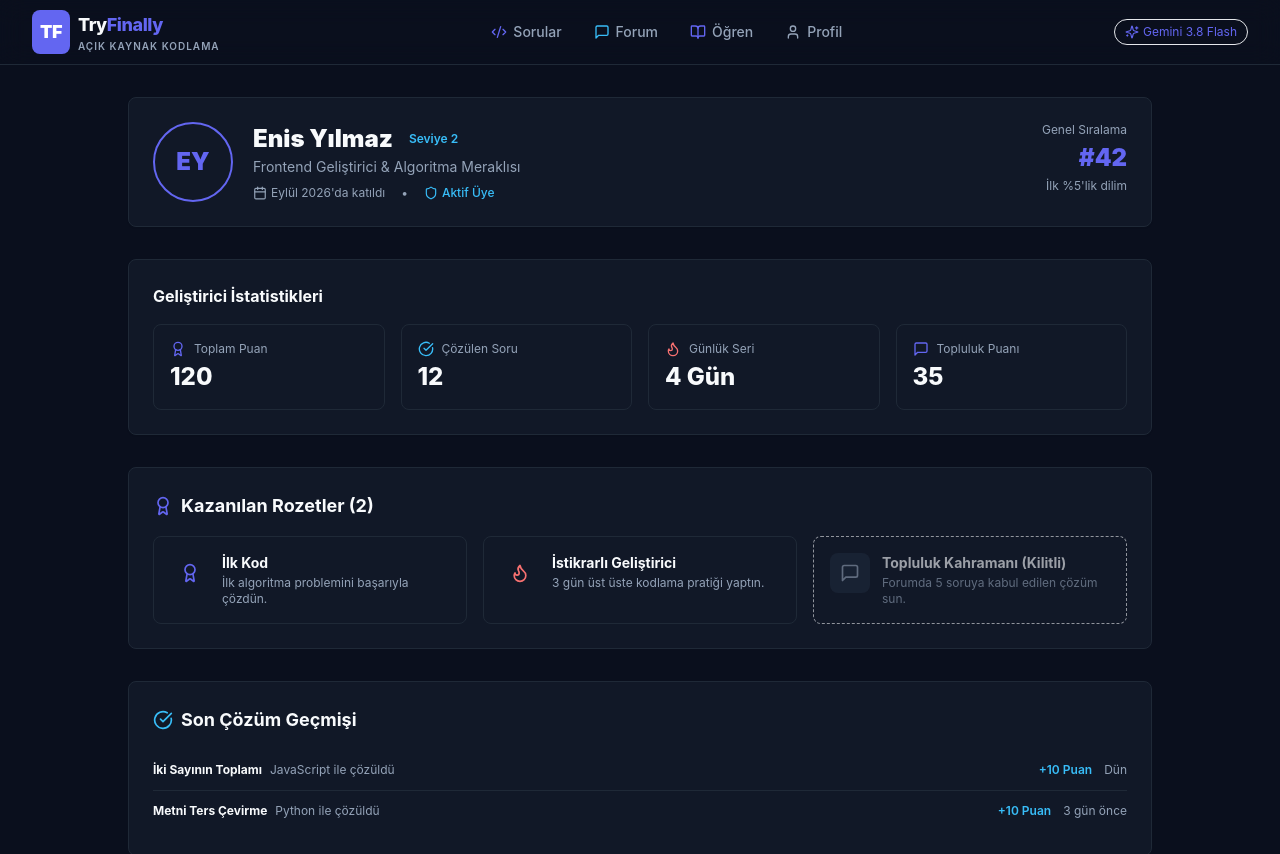
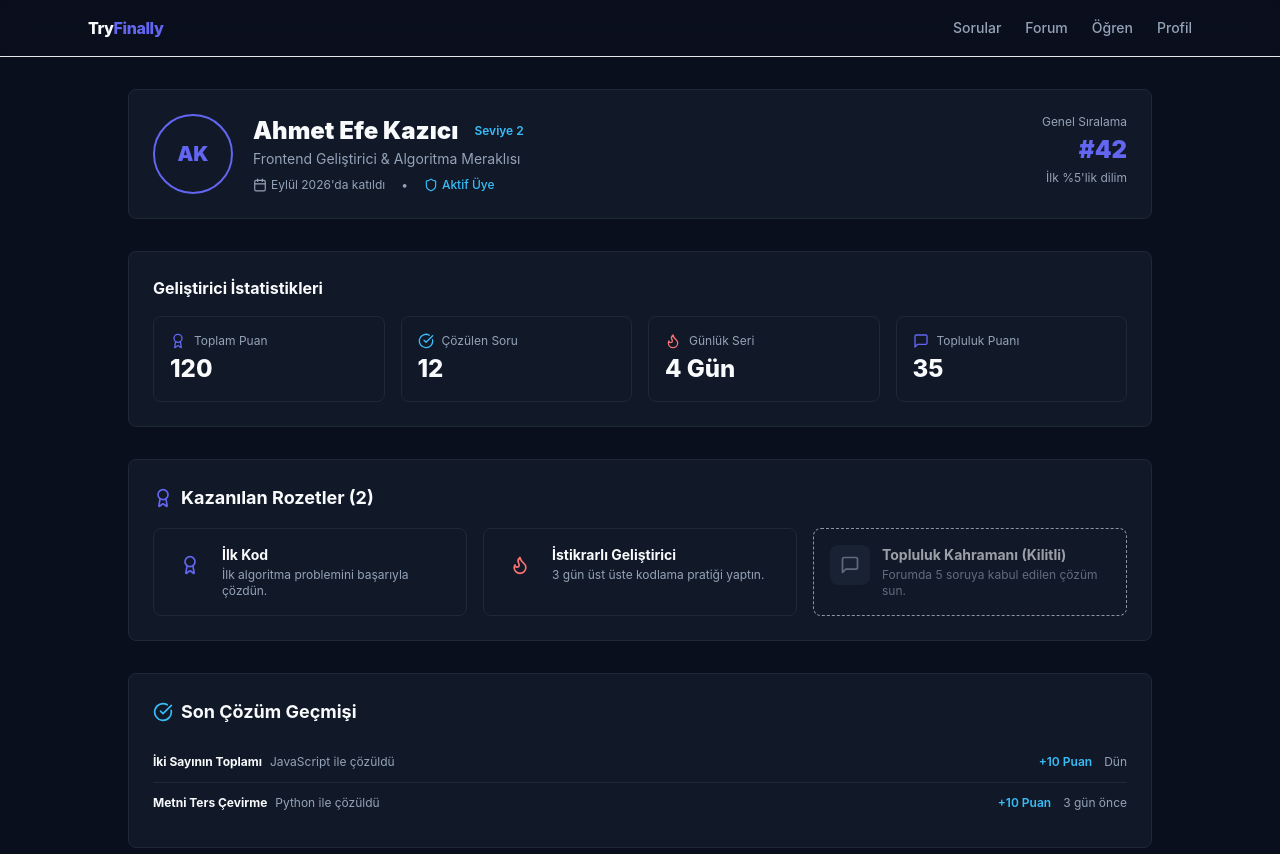
Before and after one commit to emrullah-enis-ctnky/TryFinallyProject, a Next.js app: page /profile in a window 1280 px wide. Shown: the top 854 px of the page. Built offline with nearby package versions, Linux system fonts and the light colour scheme.

Commit message:
style: simplify navigation, anonymize AI model name in UI, and update profile to Ahmet Efe Kazıcı

```diff
--- a/src/app/layout.tsx
+++ b/src/app/layout.tsx
@@ -1,11 +1,10 @@
 import type { Metadata } from "next";
 import "./globals.css";
 import Link from "next/link";
-import { Code2, MessageSquare, BookOpen, User, Sparkles } from "lucide-react";
 
 export const metadata: Metadata = {
   title: "TryFinally — Yeni Başlayanlar İçin Kodlama ve Topluluk Platformu",
-  description: "Tarayıcı tabanlı güvenli algoritma pratikleri, Google Gemini yapay zeka rehberliği ve açık kaynaklı topluluk forumu.",
+  description: "Tarayıcı tabanlı güvenli algoritma pratikleri, akıllı kod asistanı ve açık kaynaklı topluluk forumu.",
 };
 
 export default function RootLayout({
@@ -16,79 +15,57 @@ export default function RootLayout({
   return (
     <html lang="tr" className="dark">
       <body className="min-h-screen bg-background text-foreground flex flex-col antialiased">
-        {/* Üst Gezinme Çubuğu (Navbar) */}
-        <header className="sticky top-0 z-50 w-full border-b border-border bg-surface/80 backdrop-blur-md">
-          <div className="max-w-7xl mx-auto px-4 sm:px-6 lg:px-8 h-16 flex items-center justify-between">
+        {/* Sadeleştirilmiş Ana Menü (Minimal Navbar) */}
+        <header className="sticky top-0 z-50 w-full border-b border-border/60 bg-surface/90 backdrop-blur-md">
+          <div className="max-w-6xl mx-auto px-4 sm:px-6 h-14 flex items-center justify-between">
             {/* Logo */}
-            <Link href="/" className="flex items-center gap-2 group">
-              <div className="p-2 rounded-lg bg-primary text-primary-foreground font-black text-lg tracking-tight group-hover:scale-105 transition-transform">
-                TF
-              </div>
-              <div className="flex flex-col">
-                <span className="font-extrabold text-lg tracking-tight text-foreground">
-                  Try<span className="text-primary">Finally</span>
-                </span>
-                <span className="text-[10px] text-muted-foreground uppercase tracking-widest font-semibold">
-                  Açık Kaynak Kodlama
-                </span>
-              </div>
+            <Link href="/" className="font-extrabold text-base tracking-tight text-foreground hover:opacity-90 transition-opacity">
+              Try<span className="text-primary">Finally</span>
             </Link>
 
-            {/* Navigasyon Linkleri */}
-            <nav className="flex items-center gap-1 sm:gap-2">
+            {/* Sade Menü Linkleri */}
+            <nav className="flex items-center gap-6 text-sm font-medium">
               <Link
                 href="/puzzles"
-                className="flex items-center gap-1.5 px-3 py-2 rounded-md text-sm font-medium text-muted-foreground hover:text-foreground hover:bg-secondary transition-colors"
+                className="text-muted-foreground hover:text-foreground transition-colors"
               >
-                <Code2 className="w-4 h-4 text-primary" />
-                <span>Sorular</span>
+                Sorular
               </Link>
               <Link
                 href="/forum"
-                className="flex items-center gap-1.5 px-3 py-2 rounded-md text-sm font-medium text-muted-foreground hover:text-foreground hover:bg-secondary transition-colors"
+                className="text-muted-foreground hover:text-foreground transition-colors"
               >
-                <MessageSquare className="w-4 h-4 text-accent" />
-                <span>Forum</span>
+                Forum
               </Link>
               <Link
                 href="/learn"
-                className="flex items-center gap-1.5 px-3 py-2 rounded-md text-sm font-medium text-muted-foreground hover:text-foreground hover:bg-secondary transition-colors"
+                className="text-muted-foreground hover:text-foreground transition-colors"
               >
-                <BookOpen className="w-4 h-4 text-primary" />
-                <span>Öğren</span>
+                Öğren
               </Link>
               <Link
                 href="/profile"
-                className="flex items-center gap-1.5 px-3 py-2 rounded-md text-sm font-medium text-muted-foreground hover:text-foreground hover:bg-secondary transition-colors"
+                className="text-muted-foreground hover:text-foreground transition-colors"
               >
-                <User className="w-4 h-4" />
-                <span>Profil</span>
+                Profil
               </Link>
             </nav>
-
-            {/* AI Rozeti ve Durum */}
-            <div className="flex items-center gap-3">
-              <div className="hidden sm:flex items-center gap-1 text-xs px-2.5 py-1 rounded-full bg-primary/10 text-primary border border-primary/20">
-                <Sparkles className="w-3.5 h-3.5" />
-                <span>Gemini 3.8 Flash</span>
-              </div>
-            </div>
           </div>
         </header>
 
         {/* Ana Sayfa İçeriği */}
-        <main className="flex-1 max-w-7xl w-full mx-auto px-4 sm:px-6 lg:px-8 py-8">
+        <main className="flex-1 max-w-6xl w-full mx-auto px-4 sm:px-6 py-8">
           {children}
         </main>
 
         {/* Alt Bilgi (Footer) */}
         <footer className="border-t border-border bg-surface text-muted-foreground text-xs py-6">
-          <div className="max-w-7xl mx-auto px-4 sm:px-6 lg:px-8 flex flex-col sm:flex-row items-center justify-between gap-4">
+          <div className="max-w-6xl mx-auto px-4 sm:px-6 flex flex-col sm:flex-row items-center justify-between gap-4">
             <p>© {new Date().getFullYear()} TryFinally — GNU General Public License v3.0 (GPL-3.0)</p>
             <div className="flex items-center gap-4">
-              <span>Sıfır Sunucu Maliyetli Tarayıcı Koşturucu</span>
+              <span>Kurulumsuz Kodlama</span>
               <span>•</span>
-              <span>Google Gemini AI Rehberliği</span>
+              <span>Akıllı Rehberlik</span>
             </div>
           </div>
         </footer>
--- a/src/app/page.tsx
+++ b/src/app/page.tsx
@@ -26,7 +26,7 @@ export default async function HomePage() {
         </h1>
         <p className="text-base sm:text-lg text-muted-foreground leading-relaxed">
           Karmaşık ortam kurulumları yok. Hata yaptığında seni azarlamayan,{" "}
-          <strong>Google Gemini 3.8 Flash</strong> ile samimi Türkçe rehberlik sunan
+          <strong>Akıllı Kod Asistanı</strong> ile samimi Türkçe rehberlik sunan
           açık kaynaklı topluluk ve pratik platformu.
         </p>
 
@@ -67,7 +67,7 @@ export default async function HomePage() {
           <div className="p-2.5 w-fit rounded-lg bg-accent/10 text-accent">
             <Sparkles className="w-5 h-5" />
           </div>
-          <h3 className="font-bold text-foreground">Gemini 3.8 Flash Mentörlüğü</h3>
+          <h3 className="font-bold text-foreground">Akıllı Asistan Mentörlüğü</h3>
           <p className="text-xs text-muted-foreground leading-relaxed">
             Hata aldığınızda doğrudan cevabı vermek yerine hatanın mantığını açıklayan,
             size özel yönlendirici ipuçları sunulur.
--- a/src/app/profile/page.tsx
+++ b/src/app/profile/page.tsx
@@ -9,12 +9,12 @@ export default async function ProfilePage() {
       {/* Kullanıcı Başlık Kartı */}
       <div className="p-6 rounded-lg border border-border bg-surface text-surface-foreground shadow-sm flex flex-col sm:flex-row items-center sm:items-start justify-between gap-6">
         <div className="flex flex-col sm:flex-row items-center gap-5 text-center sm:text-left">
-          <div className="w-20 h-20 rounded-full bg-primary/20 border-2 border-primary flex items-center justify-center text-primary text-2xl font-black">
-            EY
+          <div className="w-20 h-20 rounded-full bg-primary/20 border-2 border-primary flex items-center justify-center text-primary text-xl font-black">
+            AK
           </div>
           <div>
             <div className="flex items-center justify-center sm:justify-start gap-2">
-              <h1 className="text-2xl font-black text-foreground">Enis Yılmaz</h1>
+              <h1 className="text-2xl font-black text-foreground">Ahmet Efe Kazıcı</h1>
               <span className="text-xs px-2 py-0.5 rounded-full bg-accent/20 text-accent font-semibold">
                 Seviye 2
               </span>
--- a/src/app/puzzles/[slug]/page.tsx
+++ b/src/app/puzzles/[slug]/page.tsx
@@ -89,21 +89,21 @@ export default function PuzzleDetailPage({ params }: PuzzleDetailProps) {
             </div>
           </div>
 
-          {/* İpucu Butonu & Gemini Rehberi */}
+          {/* İpucu Butonu & Akıllı Rehber */}
           <div className="pt-4 border-t border-border space-y-3">
             <button
               onClick={() => setShowHint(!showHint)}
               className="w-full flex items-center justify-center gap-2 py-2 px-3 rounded-lg bg-secondary hover:bg-secondary/80 text-foreground text-xs font-semibold cursor-pointer transition-colors"
             >
               <Lightbulb className="w-4 h-4 text-accent" />
-              <span>{showHint ? "İpucunu Gizle" : "Gemini 3.8 Flash İpucu İste"}</span>
+              <span>{showHint ? "İpucunu Gizle" : "Akıllı İpucu İste"}</span>
             </button>
 
             {showHint && (
               <div className="p-3 rounded-lg bg-primary/10 border border-primary/20 text-xs text-foreground space-y-1">
                 <div className="flex items-center gap-1.5 font-bold text-primary">
                   <Sparkles className="w-3.5 h-3.5" />
-                  <span>AI Pedagojik İpucu:</span>
+                  <span>Akıllı Çözüm İpucu:</span>
                 </div>
                 <p className="text-muted-foreground leading-relaxed">
                   İç içe iki döngü O(n²) karmaşıklığa yol açar. Tek geçişte çözmek için, şu ana kadar gördüğünüz sayıları bir sözlükte (Hash Map) saklamayı düşündünüz mü?
--- a/src/app/puzzles/page.tsx
+++ b/src/app/puzzles/page.tsx
@@ -21,7 +21,7 @@ export default async function PuzzlesPage() {
         </div>
         <div className="flex items-center gap-2 text-xs px-3 py-1.5 rounded-full bg-primary/10 text-primary border border-primary/20 w-fit">
           <Sparkles className="w-4 h-4" />
-          <span>Gemini 3.8 Flash Destekli</span>
+          <span>Akıllı İpucu Desteği</span>
         </div>
       </div>
 
--- a/src/features/ai/ui.tsx
+++ b/src/features/ai/ui.tsx
@@ -24,7 +24,7 @@ export const AiExplanationCard: React.FC<AiExplanationCardProps> = ({ explanatio
         <div className="p-1.5 rounded-md bg-primary/20 text-primary">
           <Sparkles className="w-4 h-4" />
         </div>
-        <h4 className="text-sm font-bold text-foreground">Gemini 3.8 Flash Rehberi</h4>
+        <h4 className="text-sm font-bold text-foreground">Akıllı Kod Rehberi</h4>
       </div>
 
       <p className="text-sm text-foreground/90 leading-relaxed mb-3">
```
